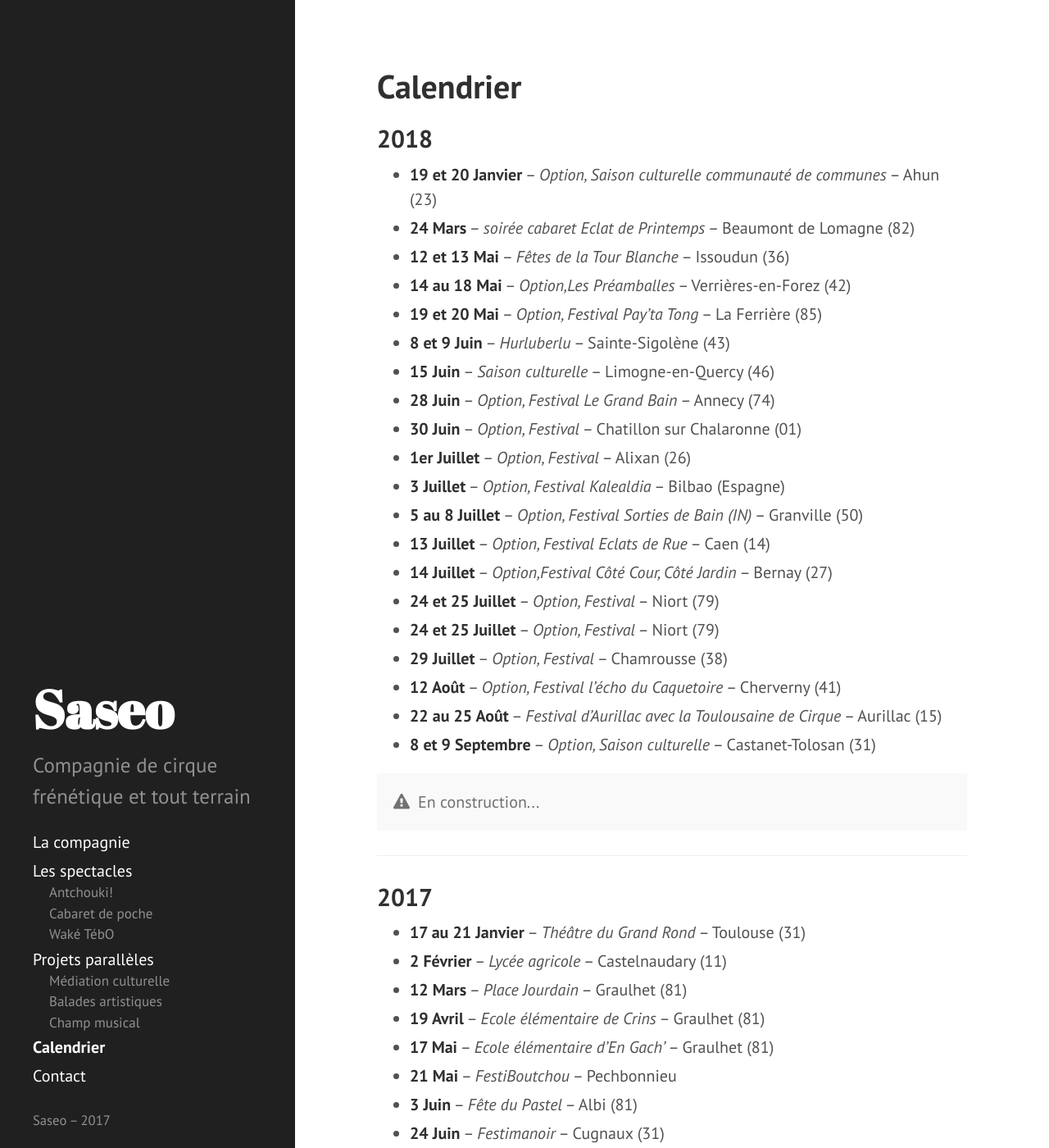
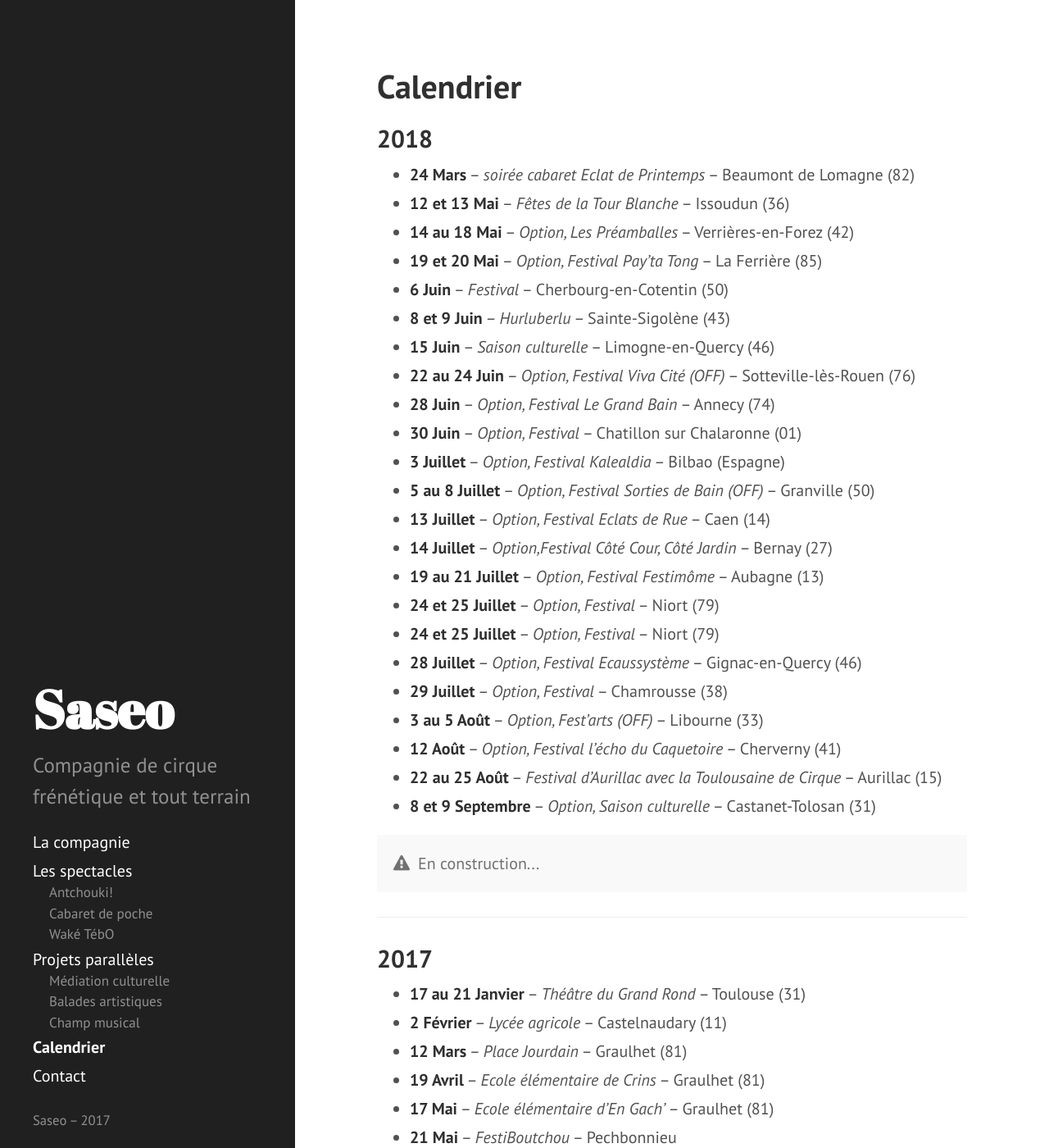
Before and after one commit to rizoom/saseo.org, a Jekyll site: the page built from calendrier.md, in a window 1280 px wide and 1400 px high. Shown: the whole window at 82% size. Built offline with Jekyll 4.4.1, drawn with Linux system fonts in a browser that asks for light colours.

Commit message:
Lorraine
Mise à jour calendrier 2018

```diff
--- a/calendrier.md
+++ b/calendrier.md
@@ -6,23 +6,26 @@ sidebar_order: 3
 
 ## 2018
 
-- **19 et 20 Janvier** -- _Option, Saison culturelle communauté de communes_ -- Ahun (23)
 - **24 Mars** -- _soirée cabaret Eclat de Printemps_ -- Beaumont de Lomagne (82)
 - **12 et 13 Mai** -- _Fêtes de la Tour Blanche_ -- Issoudun (36)
-- **14 au 18 Mai** -- _Option,Les Préamballes_ -- Verrières-en-Forez (42)
+- **14 au 18 Mai** -- _Option, Les Préamballes_ -- Verrières-en-Forez (42)
 - **19 et 20 Mai** -- _Option, Festival Pay'ta Tong_ -- La Ferrière (85)
+- **6 Juin** -- _Festival_ -- Cherbourg-en-Cotentin (50)
 - **8 et 9 Juin** -- _Hurluberlu_ -- Sainte-Sigolène (43)
 - **15 Juin** -- _Saison culturelle_ -- Limogne-en-Quercy (46)
+- **22 au 24 Juin** -- _Option, Festival Viva Cité (OFF)_ -- Sotteville-lès-Rouen (76)
 - **28 Juin** -- _Option, Festival Le Grand Bain_ -- Annecy (74)
 - **30 Juin** -- _Option, Festival_ -- Chatillon sur Chalaronne (01)
-- **1er Juillet** -- _Option, Festival_ -- Alixan (26)
 - **3 Juillet** -- _Option, Festival Kalealdia_ -- Bilbao (Espagne)
-- **5 au 8 Juillet** -- _Option, Festival Sorties de Bain (IN)_ -- Granville (50)
+- **5 au 8 Juillet** -- _Option, Festival Sorties de Bain (OFF)_ -- Granville (50)
 - **13 Juillet** -- _Option, Festival Eclats de Rue_ -- Caen (14)
 - **14 Juillet** -- _Option,Festival Côté Cour, Côté Jardin_ -- Bernay (27)
+- **19 au 21 Juillet** -- _Option, Festival Festimôme_ -- Aubagne (13)
 - **24 et 25 Juillet** -- _Option, Festival_ -- Niort (79)
 - **24 et 25 Juillet** -- _Option, Festival_ -- Niort (79)
+- **28 Juillet** -- _Option, Festival Ecaussystème_ -- Gignac-en-Quercy (46)
 - **29 Juillet** -- _Option, Festival_ -- Chamrousse (38)
+- **3 au 5 Août** -- _Option, Fest'arts (OFF)_ -- Libourne (33)
 - **12 Août** -- _Option, Festival l'écho du Caquetoire_ -- Cherverny (41)
 - **22 au 25 Août** -- _Festival d'Aurillac avec la Toulousaine de Cirque_ -- Aurillac (15)
 - **8 et 9 Septembre** -- _Option, Saison culturelle_ -- Castanet-Tolosan (31)
```
